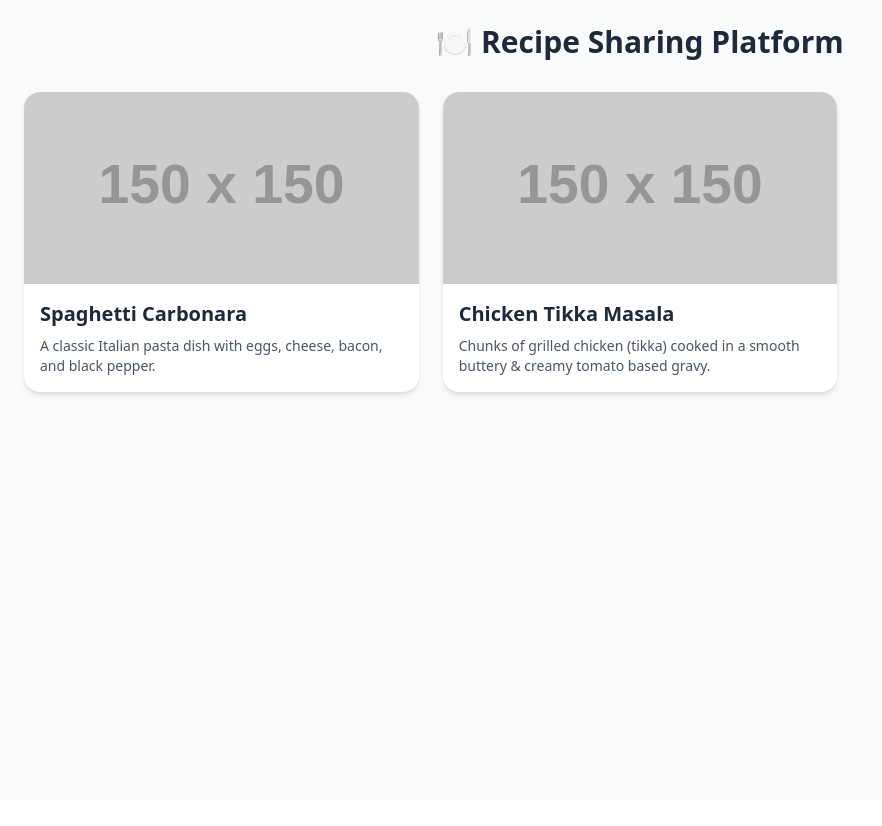
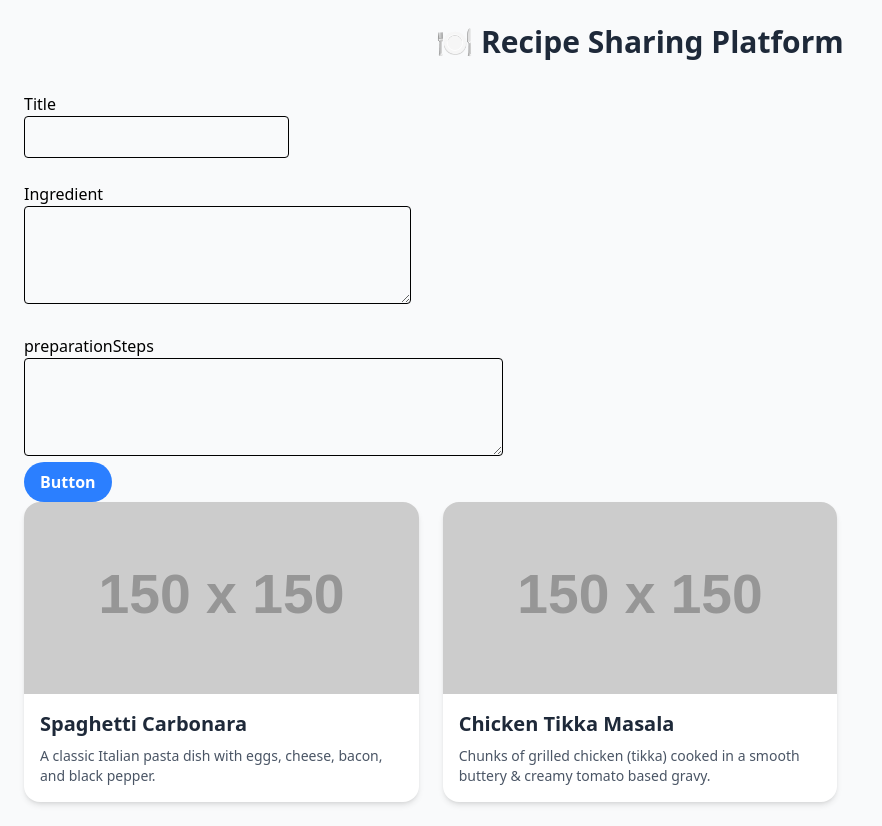
Before and after one commit to MeNesta/alx-fe-reactjs, a React app in the folder recipe-sharing-platform/: page / in a window 1280 px wide. Shown: the whole page, without its empty margins (0-882 px from the left). Before the commit the page ends 800 px from the top, so only its background shows below. Built offline with nearby package versions, Linux system fonts and the light colour scheme; the HTML template or start-up script is replaced by a standard one.

Commit message:
initial commit

```diff
--- a/recipe-sharing-platform/src/App.jsx
+++ b/recipe-sharing-platform/src/App.jsx
@@ -2,6 +2,8 @@ import React from "react";
 import { BrowserRouter as Router, Route, Routes } from "react-router-dom";
 import HomePage from "./components/HomePage";
 import RecipeDetail from "./components/RecipeDetail";
+import { Link } from "react-router-dom";
+
 
 function App() {
   return (
--- /dev/null
+++ b/recipe-sharing-platform/src/components/AddRecipeForm.jsx
@@ -0,0 +1,34 @@
+import React, { useState } from 'react'
+
+function AddRecipeForm() {
+    const [title,setTitle] = useState("")
+    const [ingredients,setIngridients] = useState("")
+    const [preparationSteps,setpreparationSteps] = useState("")
+
+  return (
+    <div>
+        <form>
+             <div>
+            <p>Title</p>
+            <input className='border rounded-sm py-2 px-4' value={title} onChange={e => setTitle(e.target.value)} type="text" />
+             </div>
+             <br />
+             <div>
+                <p>Ingredient</p>
+                <textarea className='border rounded-sm' name='postcontent' rows={4} cols={40}/>
+             </div>
+             <br />
+             <div>
+             <div class="absolute top-0 right-0 size-14"></div>
+                <p>preparationSteps</p>
+                <textarea className='border rounded-sm' name='postContent' rows={4} cols={50}/>
+             </div>
+            <button class="bg-blue-500 hover:bg-blue-700 text-white font-bold py-2 px-4 rounded-full">
+            Button
+            </button>
+        </form>
+    </div>
+  )
+}
+
+export default AddRecipeForm
--- a/recipe-sharing-platform/src/components/HomePage.jsx
+++ b/recipe-sharing-platform/src/components/HomePage.jsx
@@ -1,4 +1,5 @@
 import React, { useState, useEffect } from "react";
+import AddRecipeForm from "./AddRecipeForm";
 
 const HomePage = () => {
   const [recipes, setRecipes] = useState([]);
@@ -16,9 +17,10 @@ const HomePage = () => {
       <h1 className="text-3xl font-bold text-center mb-8 text-gray-800">
         🍽️ Recipe Sharing Platform
       </h1>
-
+        <AddRecipeForm/>
       <div className="grid gap-6 sm:grid-cols-2 lg:grid-cols-3 grid-cols-1">
         {recipes.map((recipe) => (
+
           <div
             key={recipe.id}
             className="bg-white rounded-2xl shadow-md overflow-hidden transform transition duration-300 hover:scale-105 hover:shadow-lg"
```
